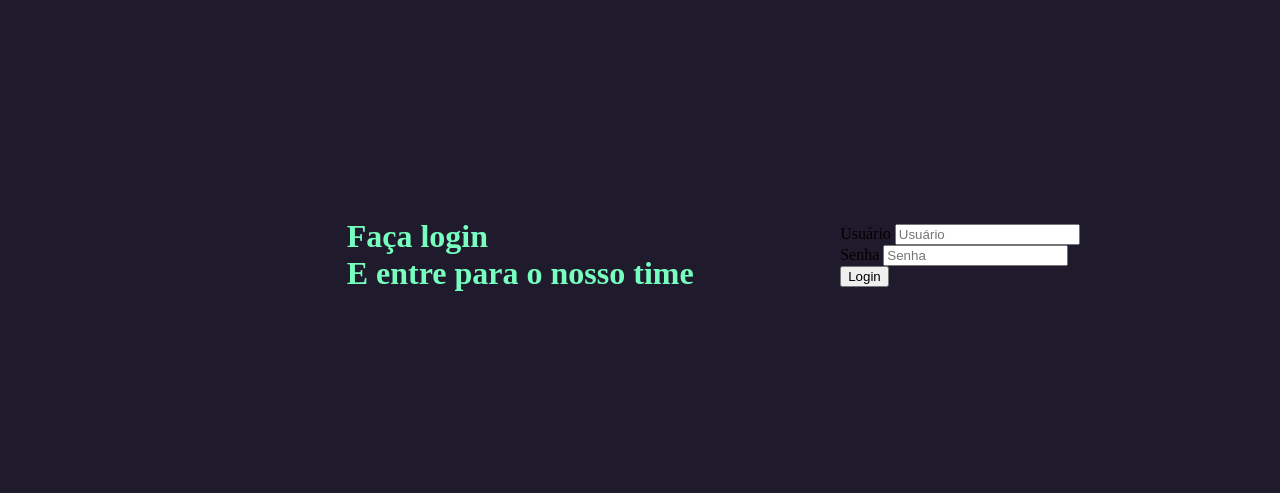
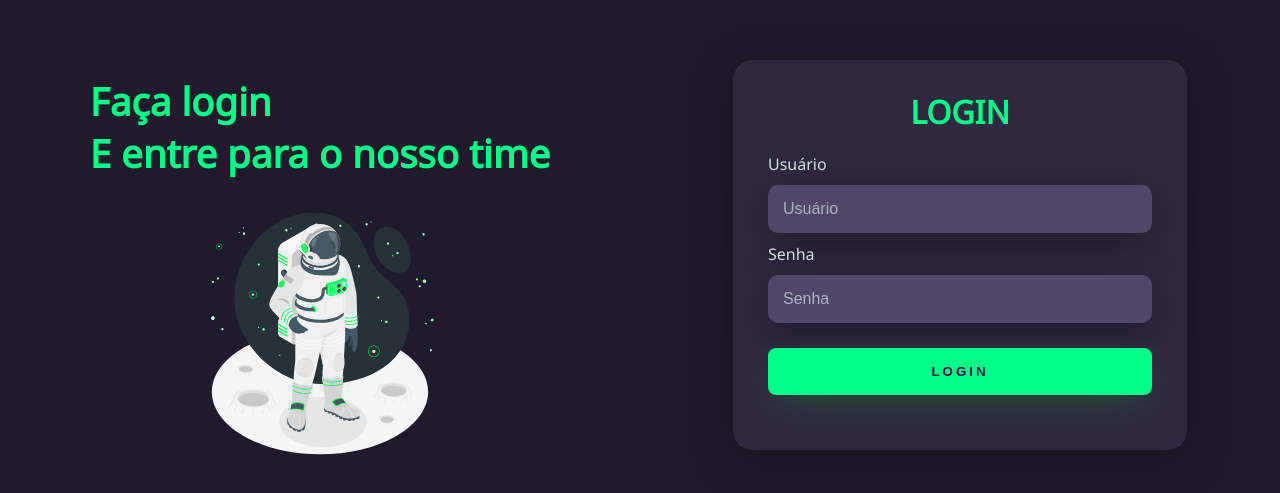
Before and after one commit to leticiaviana/Login-responsivo, a plain HTML site: page index.html in a window 1280 px wide. Shown: the part 145-638 px from the top of the page. Drawn offline with Linux system fonts and the light colour scheme.

Commit message:
:sparkles: terminando estilo da tela

```diff
--- a/index.html
+++ b/index.html
@@ -11,9 +11,11 @@
     <div class="main-login">
         <div class="left-login">
             <h1>Faça login<br>E entre para o nosso time</h1>
+            <img src="astronaut.svg" class="left-login-image">
         </div>
         <div class="right-login">
             <div class="card-login">
+                <h1>LOGIN</h1>
                 <div class="text-field">
                     <label for="usuario">Usuário</label>
                     <input type="text" name="usuario" placeholder="Usuário">
--- a/style.css
+++ b/style.css
@@ -1,5 +1,7 @@
+@import url('https://fonts.googleapis.com/css2?family=Noto+Sans&display=swap');
 body{
     margin: 0;
+    font-family: 'Noto Sans', sans-serif;
 }
 
 .main-login{
@@ -15,10 +17,91 @@ body{
     width: 50vw;
     height: 100vh;
     display: flex;
+    flex-direction: column;
     justify-content: center;
     align-items: center;
 }
 
 .left-login > h1 {
-    color: #77ffc0;
+    font-size: 3vw;
+    color: #0f8;
 }
+
+.left-login-image{
+    width: 20vw;
+
+}
+
+.right-login{
+    width: 50vw;
+    height: 100vh;
+    display: flex;
+    justify-content: center;
+    align-items: center;
+}
+
+.card-login{
+    width: 60%;
+    display: flex;
+    justify-content: center;
+    align-items: center;
+    flex-direction: column;
+    padding: 30px 35px;
+    background: #2f2841;
+    border-radius: 20px;
+    box-shadow: 0px 10px 40px #00000056;
+}
+
+.card-login > h1 {
+    color: #0f8;
+    font-weight: 800;
+    margin: 0;
+    margin-bottom: 10px;
+}
+
+.text-field{
+    width: 100%;
+    display: flex;
+    flex-direction: column;
+    align-items: flex-start;
+    justify-content: center;
+}
+
+.text-field > input {
+    width: 100%;
+    border: none;
+    border-radius: 10px;
+    padding: 15px;
+    background: #514869;
+    color: #f0ffffde;
+    font-size: 12pt;
+    box-shadow: 0px 10px 40px #00000056;
+    outline: none;
+    box-sizing: border-box;
+}
+
+.text-field > label{
+    color: #f0ffffde;
+    margin-bottom: 10px;
+    margin-top: 10px;
+}
+
+.text-field > input::placeholder{
+    color: #f0ffff94;
+}
+
+.btn-login{
+    width: 100%;
+    padding: 16px 0px;
+    margin: 25px;
+    border: none;
+    border-radius: 8px;
+    outline: none;
+    text-transform: uppercase;
+    font-weight: 800;
+    letter-spacing: 3px;
+    color: #2b134b;
+    background: #0f8;
+    cursor: pointer;
+    box-shadow: 0px 10px 40px -12px #00ff0052;
+}
```
Also changed, not shown: astronaut.svg (added).
